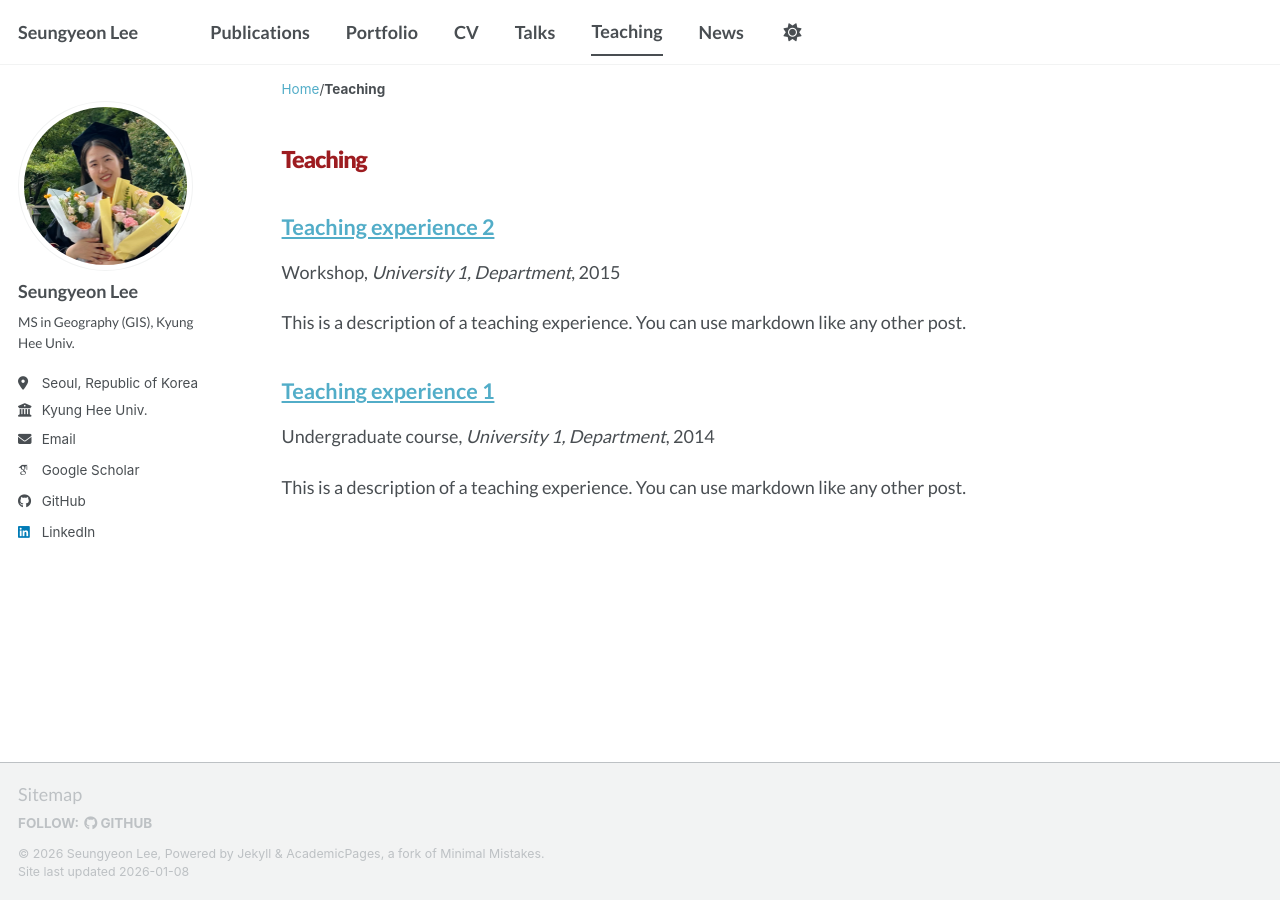
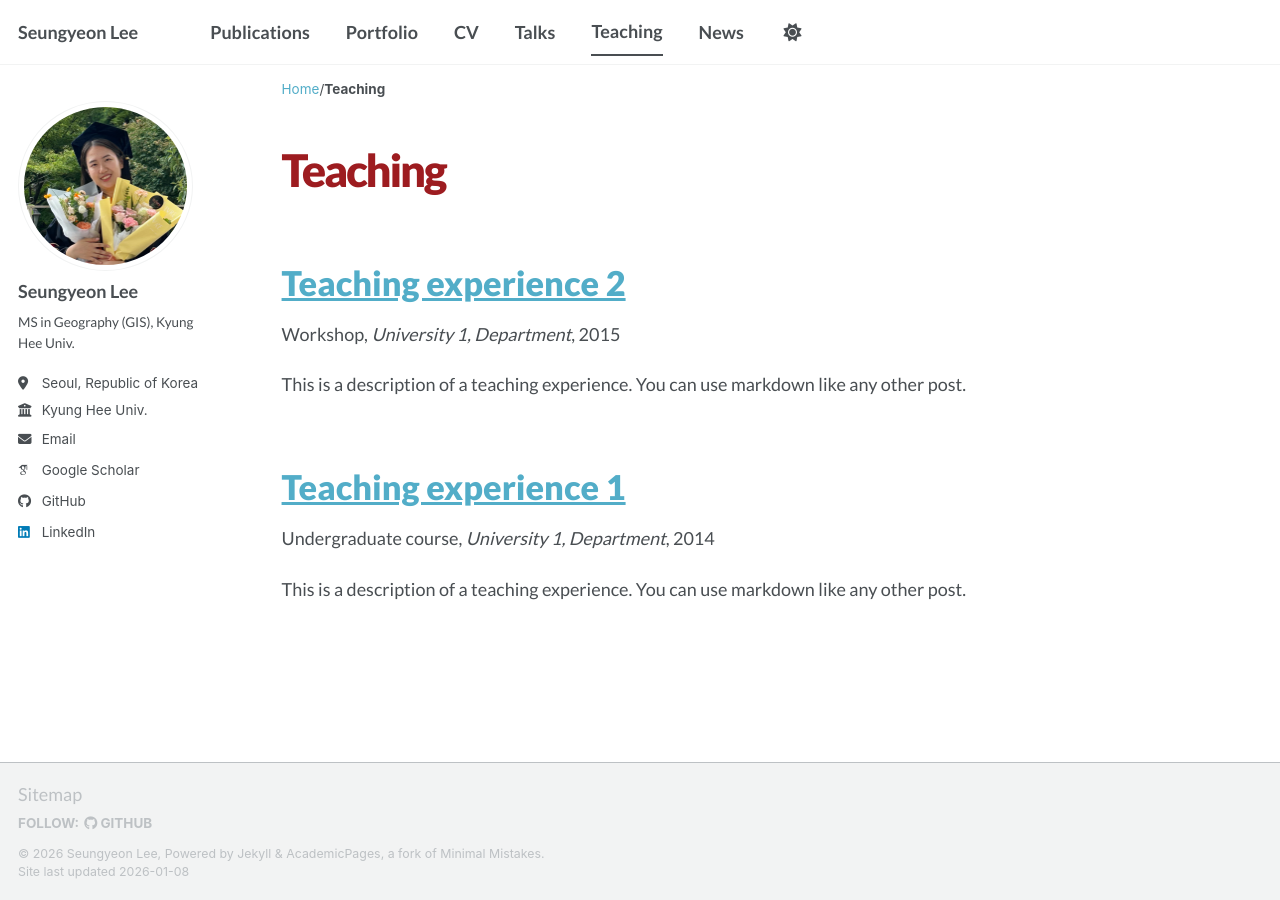
Before and after one commit to seungyeon677/seungyeon677.github.io, a Jekyll site: the page built from _pages/teaching.html, in a window 1280 px wide. Built offline with Jekyll 4.4.1, drawn with Linux system fonts in a browser that asks for light colours; some web fonts are replaced; a script bundle is joined from its source files by our own code; library files that are not in the unit come from our copies.

Commit message:
Update head.html

```diff
--- a/_includes/head.html
+++ b/_includes/head.html
@@ -71,18 +71,6 @@
     border: none !important;           /* 이미지 배치용 표라면 테두리를 제거 */
   }
 
-  /* 논문 목록 페이지(archive)의 논문 제목 크기만 h3 수준으로 조절 */
-  .archive__item-title {
-    font-size: 1.2rem !important; /* h3에 해당하는 크기 */
-    font-weight: 700 !important;
-    margin-bottom: 0.5rem !important;
-  }
-
-  /* 논문 제목 클릭 시 나오는 상세 페이지의 제목 크기도 조절하고 싶다면 */
-  .page__title {
-    font-size: 1.3rem !important;
-  }
-
   /* 4. 하단 푸터 및 기타 요소 */
   .page__footer, .pagination, .page__taxonomy {
     font-family: 'Lato', sans-serif !important;
```
